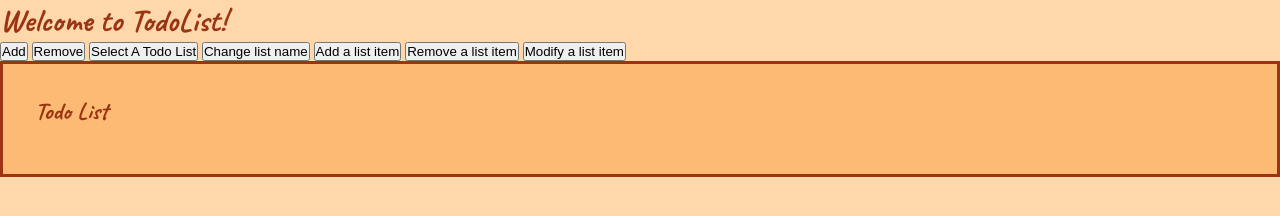
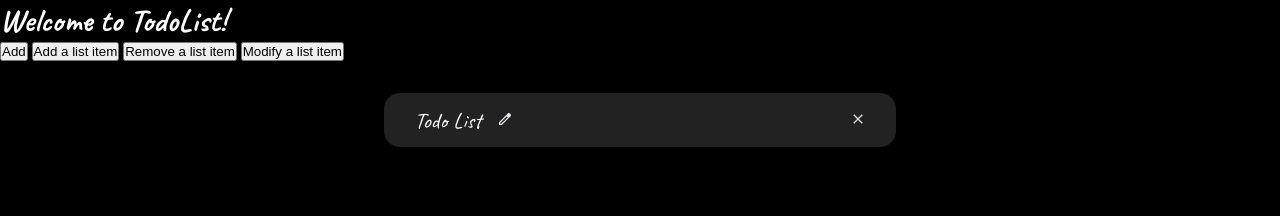
Before and after one commit to SeanCagin/todo-list, a website built with webpack: page src/index.html in a window 1280 px wide. Both pictures are taken after a click on the button "Add". Built offline with nearby package versions, Linux system fonts and the light colour scheme.

Commit message:
Make a bunch of ui changes form the todolists themselves.
By this I mean I changed the todolist ui but haven't done anything
to actually modify the content of the lists. That will come soon.

```diff
--- a/src/index.html
+++ b/src/index.html
@@ -13,12 +13,11 @@
     Welcome to TodoList!
   </h1>
   <button class="action-button" id="add-list">Add</button>
-  <button class="action-button" id="remove-list">Remove</button>
-  <button class="action-button" id="select-sublist">Select A Todo List</button>
-  <button class="action-button" id="change-sublist-name">Change list name</button>
   <button class="action-button" id="add-list-item">Add a list item</button>
   <button class="action-button" id="remove-list-item">Remove a list item</button>
   <button class="action-button" id="modify-list-item">Modify a list item</button>
-  <div id="list-grid"></div>
+  <div class="list-holder">
+    <div id="list-box"></div>
+  </div>
 </body>
 </html>
--- a/src/index.js
+++ b/src/index.js
@@ -2,6 +2,9 @@ import { addItem, removeItem, getItem, displayList, getList } from './listmethod
 import todoList from './todolist.js';
 import listItem from './listitem.js';
 import './styles.css';
+import deleteImage from './assets/exit.png'
+import editImage from './assets/edit.svg'
+import todolistholder from './todolistholder.js';
 
 
 
@@ -34,8 +37,8 @@ const listController = (() => {
     function getSublist(index) {
         return listHolder.getItem(index);
     }
-    function changeSublistName(name) {
-        sublist.name = name;
+    function changeSublistName(index, name) {
+        listHolder.list[index].name = name;
     }
     function addToSublist() {
         sublist.addItem(listItem());
@@ -62,11 +65,8 @@ const listController = (() => {
 const screenController = (() => {
     const backingList = listController();
     const buttonList = document.querySelectorAll('.action-button');
-    const listGrid = document.querySelector('#list-grid');
+    const listGrid = document.querySelector('#list-box');
     const addList = document.querySelector('#add-list');
-    const removeList = document.querySelector('#remove-list');
-    const selectSublist = document.querySelector('#select-sublist');
-    const changeSublistName = document.querySelector('#change-sublist-name');
     const addListItem = document.querySelector('#add-list-item');
     const removeListItem = document.querySelector('#remove-list-item');
     const modifyListItem = document.querySelector('#modify-list-item');
@@ -77,16 +77,48 @@ const screenController = (() => {
        listGrid.innerHTML = '';
         for (let i = 0; i < backingList.getSize(); i++) {
             const todoListHolder = document.createElement('div');
-            const title = document.createElement('h2');
+
+            const title = document.createElement('div');
+            title.classList.toggle('todo-title');
+            const editButton = document.createElement('button');
+            const editImg = document.createElement('img');
+            editImg.src = editImage;
+            editButton.appendChild(editImg);
+            editImg.classList.toggle('todo-img');
+            editButton.classList.toggle('todo-button');
+            editButton.addEventListener('click', (e) => {
+                let name = prompt('what would you like to rename the sublist to?');
+                backingList.changeSublistName(i, name);
+                renderList();
+            });
+            // Edit button is appended later becaue title's textContent is changed.
+
             const body = document.createElement('ul');
+
+            const delButton = document.createElement('button');
+            const delImg = document.createElement('img');
+            delImg.classList.toggle('todo-img');
+
+            delImg.src = deleteImage;
+            delButton.appendChild(delImg);
+            delButton.classList.toggle('todo-button');
+            delButton.addEventListener('click', (e) => {
+                e.stopImmediatePropagation()
+                backingList.removeList(i);
+                renderList();
+            });
+
+            const topHolder = document.createElement('div');
+            topHolder.classList.toggle('top-holder');
             todoListHolder.classList.toggle('todo-list');
             let currList = backingList.getSublist(i);
             if (currList == backingList.getSelected()) {
                 todoListHolder.classList.toggle('selected');
             }
             title.textContent = currList.name;
+            title.appendChild(editButton);
             console.log(currList.getList().length);
-            for (let j = 0; j < currList.getList().length; j++) {
+/*             for (let j = 0; j < currList.getList().length; j++) {
                 let currItem = currList.getItem(j);
                 console.log(currItem);
                 const listElementHolder = document.createElement('li');
@@ -100,24 +132,20 @@ const screenController = (() => {
                 listElementHolder.appendChild(listElementDescription);
                 listElementHolder.appendChild(listElementCompleted);
                 body.appendChild(listElementHolder);
-            }
-            todoListHolder.appendChild(title);
+            } */
+            topHolder.appendChild(title);
+            topHolder.appendChild(delButton);
+            todoListHolder.appendChild(topHolder);
             todoListHolder.appendChild(body);
+            todoListHolder.addEventListener('click', (e) => {
+                backingList.chooseSublist(i);
+                renderList();
+            });
             listGrid.appendChild(todoListHolder);
         }
     }
     addList.addEventListener('click', (e) => {
         backingList.addList();
-        renderList();
-    });
-    removeList.addEventListener('click', (e) => {
-        let removeIndex = prompt('What index list would you like to remove?');
-        backingList.removeList(removeIndex);
-        renderList();
-    });
-    selectSublist.addEventListener('click', (e) => {
-        let index = prompt('what index would you like to modify?');
-        backingList.chooseSublist(index);
         renderList();
     });
     changeSublistName.addEventListener('click', (e) => {
--- a/src/listitem.js
+++ b/src/listitem.js
@@ -10,6 +10,9 @@ const listItem = () => {
         // priority: 0,
         // dueDate: 'Jan 1',
         isCompleted: false,
+        toggleComplete() {
+            this.isCompleted = !this.isCompleted; // will require further implementation for ui features.
+        },
     };
     function makeItem() {
         this.title = uimethods.readItemTitle();
--- a/src/styles.css
+++ b/src/styles.css
@@ -4,30 +4,71 @@
   list-style-type: none;
 }
 :root {
-  --primary-color: #fdba74;
-  --secondary-color: #9a3412;
-  --tertiary-color: #fed7aa;
+  --primary-color: #fff;
+  /*--primary-color: #fed7aa;*/
+  --secondary-color: #000;
+  --tertiary-color: #222;
+  --fourth-color: #666;
+  --fifth-color: #444;
+  --sixth-color: #777;
+  --background-color: #7dd3fc;
 }
 body {
-  background-color: var(--tertiary-color);
-  color: var(--secondary-color);
+  background-color: var(--secondary-color);
+  color: var(--primary-color);
   font-family: "Caveat", cursive, 'Courier New', Courier, monospace;
 }
-#list-grid {
-  display: grid;
-  grid-template-columns: repeat(auto-fit, minmax(30rem, 1fr));
+.top-holder {
+  display: flex;
+  justify-content: space-between;
+  margin: 0 3%;
+}
+.list-holder {
+  display: flex;
+  justify-content: center;
+}
+#list-box {
+  display: flex;
+  flex-direction: column;
+  width: 40%;
+  border-radius: 1rem;
+  overflow: hidden;
+  margin: 2rem 0;
+    /* display: grid;
+  grid-template-columns: repeat(auto-fit, minmax(30rem, 1fr)); */
 }
 .todo-list {
-  background-color: var(--primary-color);
-  color: var(--secondary-color);
-  padding: 2rem;
-  border: 0.2rem solid var(--secondary-color);
+  background-color: var(--tertiary-color);
+  color: var(--primary-color);
+  padding: 1rem;
+}
+.todo-list ~ .todo-list {
+  border-top: 0.05rem solid var(--sixth-color);
+}
+
+.todo-button {
+  background-color: rgba(0, 0, 0, 0);
+  border: none;
+  height: auto;
+}
+.todo-img {
+  width: 1rem;
+}
+.todo-img:hover {
+  opacity: 0.5;
+}
+.todo-list:hover {
+  background-color: var(--fourth-color);
 }
 .todo-list.selected {
-  background-color: var(--tertiary-color);
+  background-color: var(--fifth-color);
 }
-h2 {
-  margin-bottom: 1rem;
+.todo-title {
+  display: flex;
+  gap: 1rem;
+  align-items: center;
+  height: 1.4rem;
+  font-size: 1.4rem;
 }
 li {
   display: flex;
--- a/src/todolist.js
+++ b/src/todolist.js
@@ -1,5 +1,6 @@
 import {addItem, removeItem, displayList, getList, getItem} from './listmethods.js';
 import listItem from './listitem.js';
+import uimethods from './uimethods.js';
 
 
 const todoList = (listName, baseList) => {
@@ -14,15 +15,24 @@ const todoList = (listName, baseList) => {
     return Object.assign(retval, { addItem, removeItem, displayList, getList, getItem });
 };
 
-const otherList = () => {
-    const retval = {
-        name: listName,
-        list: [],
-        addItem() {
-            let newItem = llistItem.makeItem();
-            list[this.list.length - 1] = newItem;
-        },
-    }
-}
+// const todoList = () => {
+//     const retval = {
+//         title: "",
+//         list: [],
+//         addItem() {
+//             let newItem = listItem.makeItem();
+//             list[this.list.length - 1] = newItem;
+//         },
+//         removeItem(index) {
+//             // To be implemented
+//         }
+//     };
+//     function makeList() {
+//         this.title = uimethods.readListTitle();
+//     }
+//     Object.getPrototypeOf(retval).makeList = makeList;
+//     retval.makeList();
+//     return retval;
+// }
 
 export default todoList;
--- /dev/null
+++ b/src/todolistholder.js
@@ -0,0 +1,5 @@
+const todolistholder = (() => {
+
+})();
+
+export default todolistholder;
--- a/webpack.config.js
+++ b/webpack.config.js
@@ -14,8 +14,12 @@ module.exports = {
             {
                 test: /\.css$/i,
                 use: ['style-loader', 'css-loader'],
-            }
-        ]
+            },
+            {
+                test: /\.(png|svg|jpg|jpeg|gif)$/i,
+                type: 'asset/resource',
+            },
+        ],
     },
     plugins: [
         new HtmlWebpackPlugin({
```
Also changed, not shown: src/assets/edit.svg (added), src/assets/exit.png (added).
